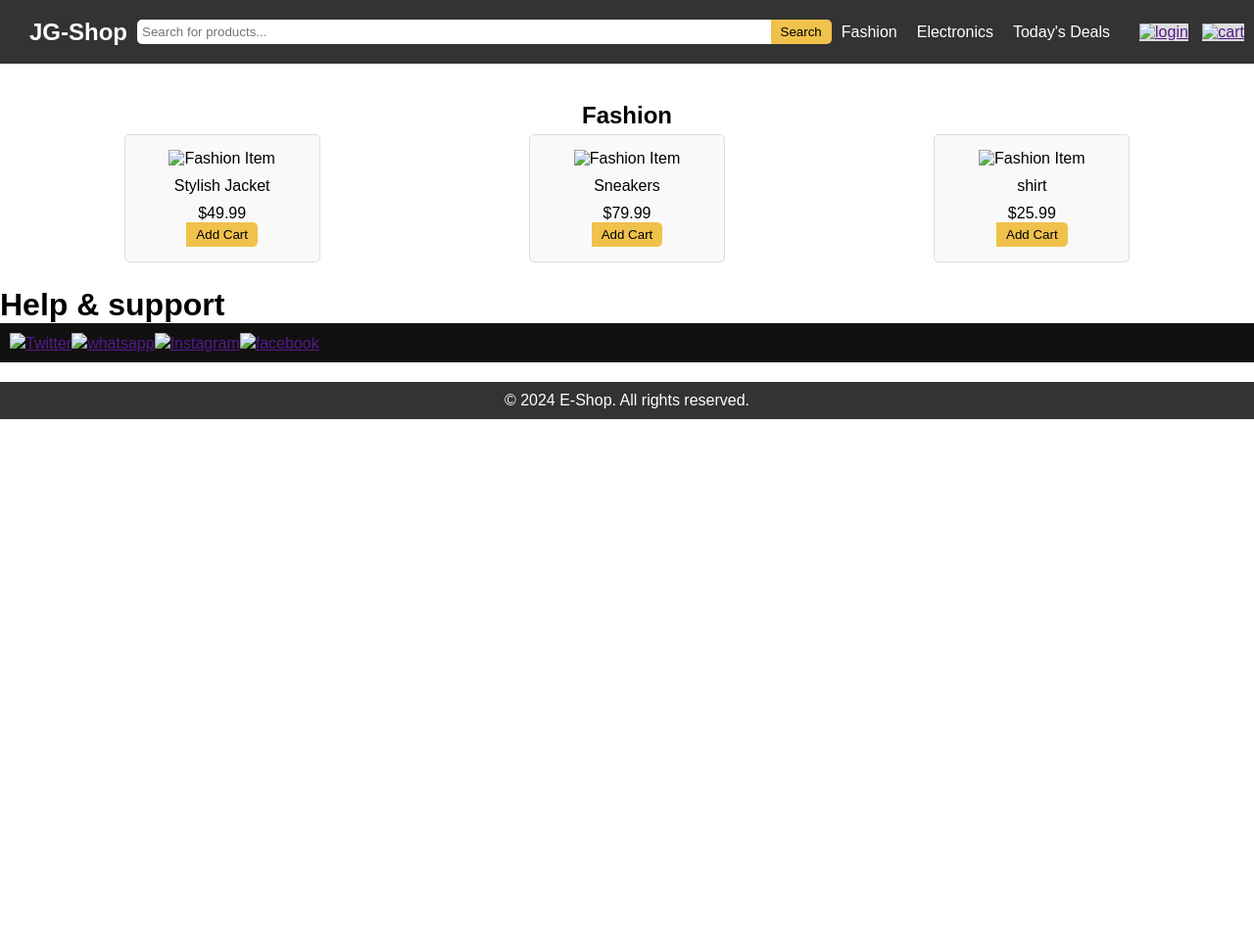
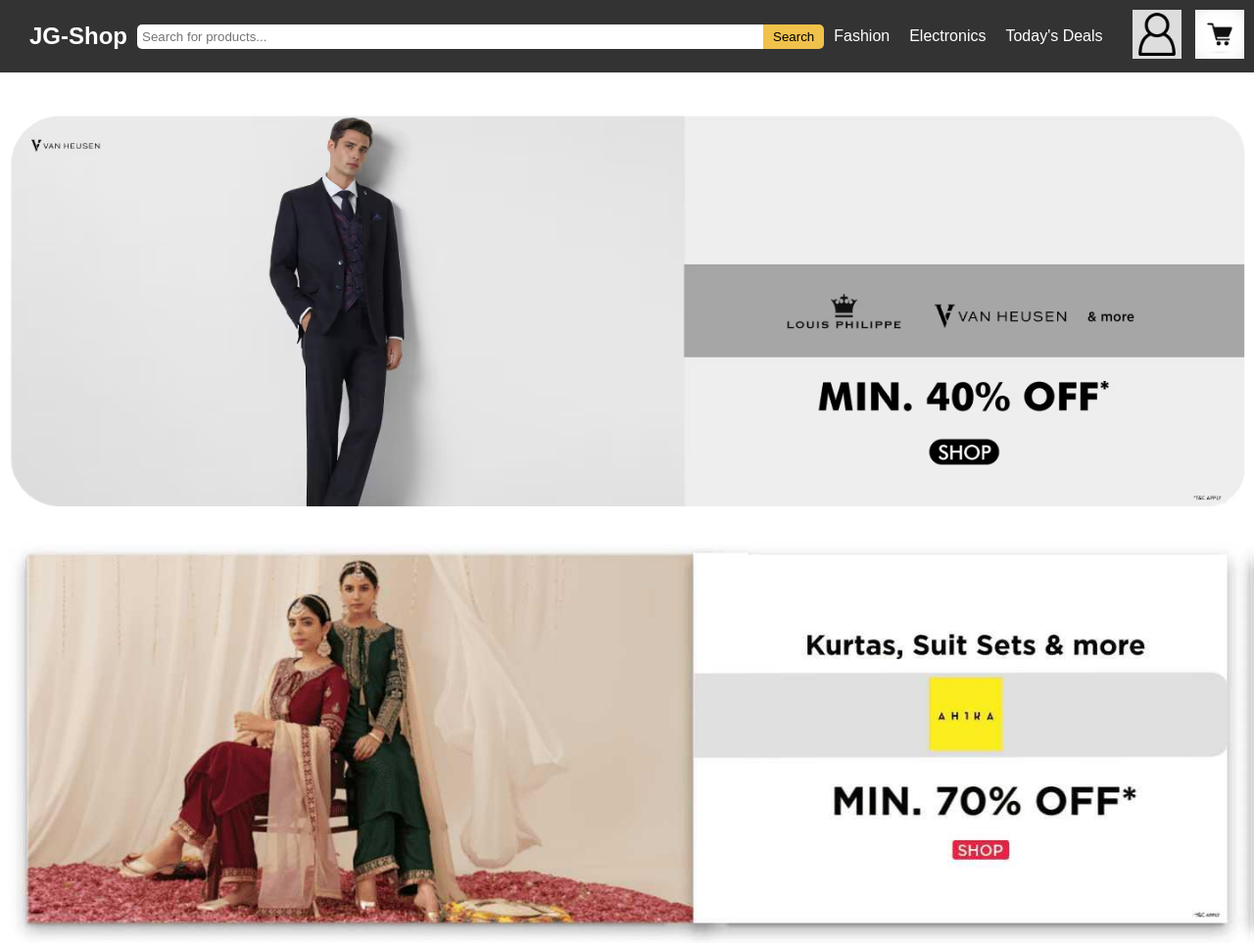
Before and after one commit to 2020Naga/E-commerce--website, a plain HTML site: page fashion.html in a window 1280 px wide. Shown: the top 966 px of the page at 98% size. Before the commit the page ends 800 px from the top, so only its background shows below. Drawn offline with Linux system fonts and the light colour scheme; the site is published under a folder, as on GitHub Pages, so addresses that start at the root find nothing.

Commit message:
Update fashion.html

```diff
--- a/fashion.html
+++ b/fashion.html
@@ -18,20 +18,20 @@
         </div>
         <ul class="nav-links">
             <li><a target="_blank" href="fashion.html">Fashion</a></li>
-            <li><a target="_blank"href="/Electronics.html">Electronics</a></li>
-            <li><a target="_blank"href="/today.html">Today's Deals</a></li>
+            <li><a target="_blank"href="Electronics.html">Electronics</a></li>
+            <li><a target="_blank"href="today.html">Today's Deals</a></li>
         </ul>
         <div class="nav-icon">
-            <a href=""><img src="/Images/login.png"alt="login"></a>
-            <a href=""><img src="/Images/cart.jpeg"alt="cart"></a>
+            <a href=""><img src="Images/login.png"alt="login"></a>
+            <a href=""><img src="Images/cart.jpeg"alt="cart"></a>
             </div>
             </nav>
 
 
     <div class="hero-section">
-    <img src="/Images/fashion/f1.jpg" alt="">
-    <img src="/Images/fashion/f2.avif" alt="">
-    <img src="/Images/fashion/f3.jpg" alt="">
+    <img src="Images/fashion/f1.jpg" alt="">
+    <img src="Images/fashion/f2.avif" alt="">
+    <img src="Images/fashion/f3.jpg" alt="">
 
     </div>
 
@@ -43,19 +43,19 @@
         <h2>Fashion</h2>
         <div class="products">
             <div class="product"id="jacket">
-                <img src="/Images/fashion/j1.jpg" alt="Fashion Item">
+                <img src="Images/fashion/j1.jpg" alt="Fashion Item">
                 <p>Stylish Jacket</p>
                 <p>$49.99</p>
                 <button>Add Cart</button>
             </div>
             <div class="product" id="shoe">
-                <img src="/Images/fashion/s1.avif" alt="Fashion Item">
+                <img src="Images/fashion/s1.avif" alt="Fashion Item">
                 <p>Sneakers</p>
                 <p>$79.99</p>
                 <button>Add Cart</button>
             </div>
             <div class="product"id="shirt">
-                <img src="/Images/fashion/shirt.jpg" alt="Fashion Item">
+                <img src="Images/fashion/shirt.jpg" alt="Fashion Item">
                 <p>shirt</p>
                 <p>$25.99</p>
                 <button>Add Cart</button>
@@ -68,10 +68,10 @@
     <div class="footer-links">
         <h1>Help & support</h1>
         <ul>
-            <li><a href=""><img src="/Images/footer/twitter.png">Twitter</a></li>
-            <li><a href=""><img src="/Images/footer/whatsapp.png">whatsapp</a></li>
-            <li><a href=""><img src="/Images/footer/instagram.png">Instagram</a></li>
-            <li><a href=""><img src="/Images/footer/facebook.png">facebook</a></li>
+            <li><a href=""><img src="Images/footer/twitter.png">Twitter</a></li>
+            <li><a href=""><img src="Images/footer/whatsapp.png">whatsapp</a></li>
+            <li><a href=""><img src="Images/footer/instagram.png">Instagram</a></li>
+            <li><a href=""><img src="Images/footer/facebook.png">facebook</a></li>
         </ul>
      </div>
      <footer>
```
